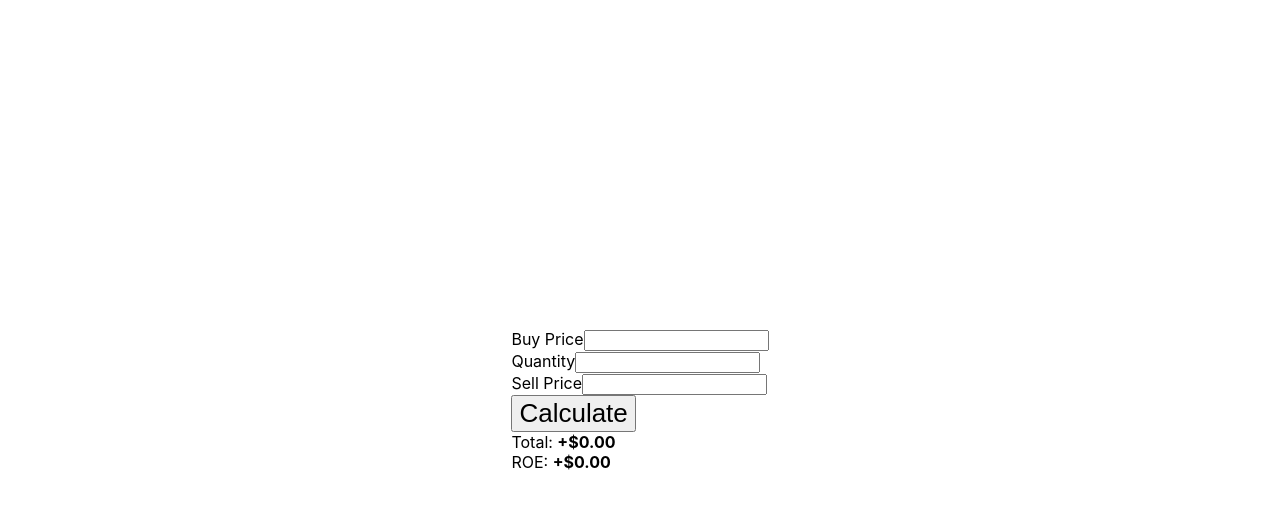
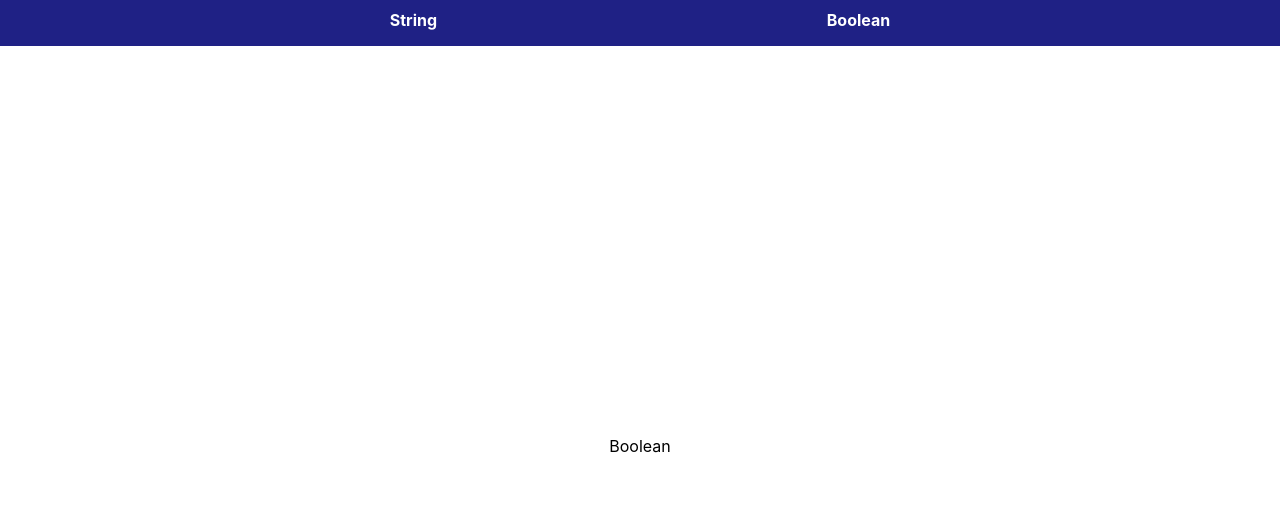
Before and after one commit to RicardoSerrano19/react-hooks-api, a React (Vite) app: page /boolean in a window 1280 px wide. Shown: the top 506 px of the page. Built offline with nearby package versions, Linux system fonts and the light colour scheme.

Commit message:
feat: Add ReactRouter

```diff
--- a/package.json
+++ b/package.json
@@ -8,7 +8,8 @@
   },
   "dependencies": {
     "react": "^17.0.0",
-    "react-dom": "^17.0.0"
+    "react-dom": "^17.0.0",
+    "react-router-dom": "^6.0.2"
   },
   "devDependencies": {
     "@vitejs/plugin-react": "^1.0.0",
--- a/src/App.css
+++ b/src/App.css
@@ -9,6 +9,28 @@
 .App-link {
   color: #61dafb;
 }
+
+.navbar{
+  font-weight: bold;
+  background-color: rgb(31, 33, 133);
+  display: flex;
+  flex-direction: row;
+  align-items: center;
+  justify-content: space-evenly;
+  padding-bottom: 0.2rem;
+}
+
+.navbar a{
+  color: white;
+  text-decoration: none;
+  padding: 10px 0px;
+  border-bottom: 0.2rem solid transparent;
+}
+
+.navbar a:hover{
+  border-bottom: 0.2rem solid white;
+}
+
 div.title{
   font-size: calc(10px + 2vmin);
 }
--- a/src/App.jsx
+++ b/src/App.jsx
@@ -1,74 +1,26 @@
-import { useState } from 'react'
+import {BrowserRouter, Link, Route, Routes} from 'react-router-dom'
+import StateString from './exercise/stateString'
+import StateBoolean from './exercise/stateBoolean'
 import './App.css'
 
-const MoneyForm = () => {
-  const [buyPrice, setBuyPrice] = useState(0);
-  const [quantity, setQuantity] = useState(0);
-  const [sellPrice, setSellPrice] = useState(0);
-  const [total, setTotal] = useState(0);
-  const [ROE, setROE] = useState(0);
-
-  const handleBuyPriceChange = (event) => {
-    setBuyPrice(event.target.value);
-  }
-
-  const handleQuantityChange = (event) => {
-    setQuantity(event.target.value);
-  }
-
-  const handleSellPriceChange = (event) => {
-    setSellPrice(event.target.value);
-  }
-
-  const calculateROE = (event) =>{
-    event.preventDefault();
-    const coins = quantity / buyPrice;
-    const total = coins * sellPrice;
-    setTotal(Math.round(total))
-    setROE(Math.round(total - quantity))
-  }
-
-  const formatNumber = (number) => {
-    return new Intl.NumberFormat('en-US', {
-      style: 'currency',
-      currency: 'USD',
-      currencySign: 'accounting',
-      signDisplay: 'always'
-    }).format(number);
-  }
-
-  return (
-    <form>
-      <div>
-        <label htmlFor='buyPrice'>Buy Price</label>
-        <input type="number" onChange={handleBuyPriceChange} name="buyPrice" id=""/>
-      </div>
-      <div>
-        <label htmlFor='quantity'>Quantity</label>
-        <input type="number" onChange={handleQuantityChange} name="quantity" id=""/>
-      </div>
-      <div>
-        <label htmlFor='sellPrice'>Sell Price</label>
-        <input type="number" onChange={handleSellPriceChange} name="sellPrice" id=""/>
-      </div>
-      <div>
-        <button onClick={calculateROE}>Calculate</button>
-      </div>
-      <div>
-        Total: <strong>{formatNumber(total)}</strong>
-      </div>
-      <div>
-        ROE: <strong>{formatNumber(ROE)}</strong>
-      </div>
-    </form>
-  )
+const NavBar = () => {
+    return (
+        <div className='navbar'>
+            <Link to='/'>String</Link>
+            <Link to='boolean'>Boolean</Link>
+        </div>
+    )
 }
-function App() {
-  return (
-    <div className='App'>
-      <MoneyForm />
-    </div>
-  )
+const App = () => {
+    return(
+        <BrowserRouter>
+            <NavBar />
+            <Routes>
+                <Route path='/' element={<StateString />}/>
+                <Route path='boolean' element={<StateBoolean />}/>
+            </Routes>
+        </BrowserRouter>
+    )
 }
 
-export default App
+export default App;
--- /dev/null
+++ b/src/exercise/stateBoolean.jsx
@@ -0,0 +1,12 @@
+import { useState } from 'react'
+import '../App.css'
+
+function StateBoolean() {
+  return (
+    <div className='App'>
+      Boolean
+    </div>
+  )
+}
+
+export default StateBoolean
--- /dev/null
+++ b/src/exercise/stateString.jsx
@@ -0,0 +1,75 @@
+import { useState } from 'react'
+import '../App.css'
+import {BrowserRouter, Link, Route, Routes} from 'react-router-dom'
+
+const MoneyForm = () => {
+  const [buyPrice, setBuyPrice] = useState(0);
+  const [quantity, setQuantity] = useState(0);
+  const [sellPrice, setSellPrice] = useState(0);
+  const [total, setTotal] = useState(0);
+  const [ROE, setROE] = useState(0);
+
+  const handleBuyPriceChange = (event) => {
+    setBuyPrice(event.target.value);
+  }
+
+  const handleQuantityChange = (event) => {
+    setQuantity(event.target.value);
+  }
+
+  const handleSellPriceChange = (event) => {
+    setSellPrice(event.target.value);
+  }
+
+  const calculateROE = (event) =>{
+    event.preventDefault();
+    const coins = quantity / buyPrice;
+    const total = coins * sellPrice;
+    setTotal(Math.round(total))
+    setROE(Math.round(total - quantity))
+  }
+
+  const formatNumber = (number) => {
+    return new Intl.NumberFormat('en-US', {
+      style: 'currency',
+      currency: 'USD',
+      currencySign: 'accounting',
+      signDisplay: 'always'
+    }).format(number);
+  }
+
+  return (
+    <form>
+      <div>
+        <label htmlFor='buyPrice'>Buy Price</label>
+        <input type="number" onChange={handleBuyPriceChange} name="buyPrice" id=""/>
+      </div>
+      <div>
+        <label htmlFor='quantity'>Quantity</label>
+        <input type="number" onChange={handleQuantityChange} name="quantity" id=""/>
+      </div>
+      <div>
+        <label htmlFor='sellPrice'>Sell Price</label>
+        <input type="number" onChange={handleSellPriceChange} name="sellPrice" id=""/>
+      </div>
+      <div>
+        <button onClick={calculateROE}>Calculate</button>
+      </div>
+      <div>
+        Total: <strong>{formatNumber(total)}</strong>
+      </div>
+      <div>
+        ROE: <strong>{formatNumber(ROE)}</strong>
+      </div>
+    </form>
+  )
+}
+function StateString() {
+  return (
+    <div className='App'>
+      <MoneyForm />
+    </div>
+  )
+}
+
+export default StateString
```
Also changed, not shown: 1 other file (tests, documents, lock files or other folders).
